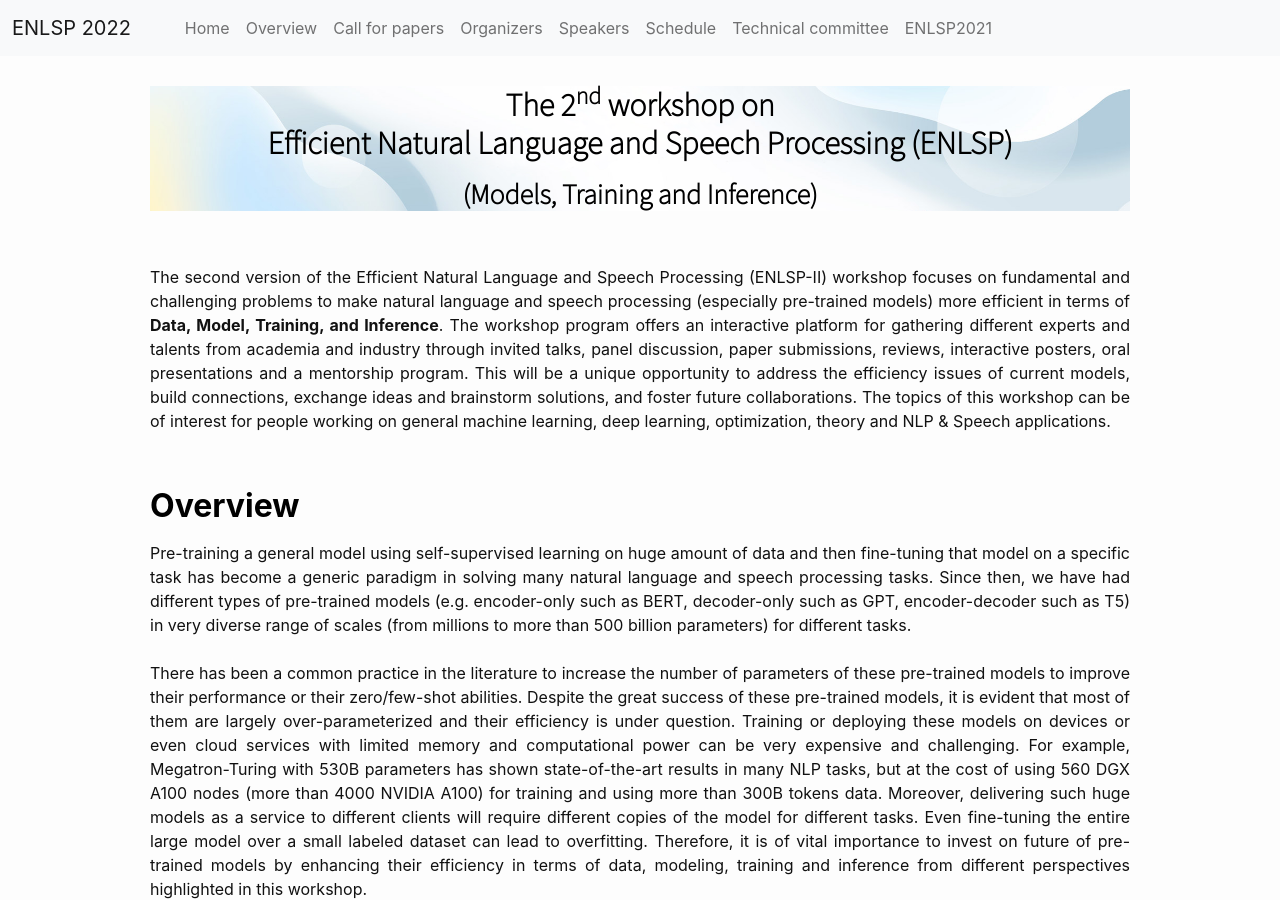
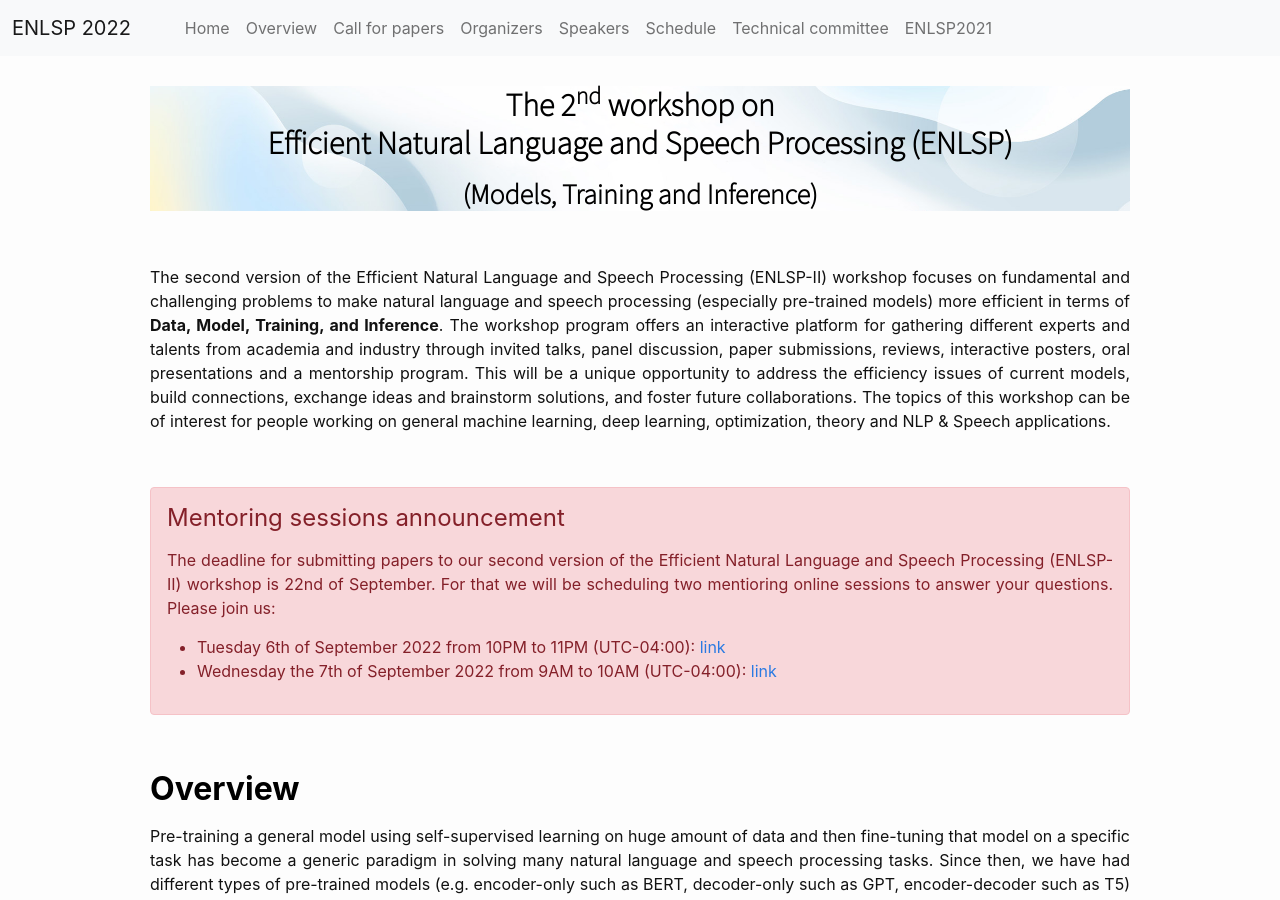
Before and after one commit to neurips2022-enlsp/neurips2022-enlsp.github.io, a Jekyll site: the page built from index.md, in a window 1280 px wide and 900 px high. Built offline with Jekyll 4.4.1, drawn with Linux system fonts in a browser that asks for light colours; nearby versions of some CDN libraries.

Commit message:
Update index.md

```diff
--- a/index.md
+++ b/index.md
@@ -17,6 +17,20 @@ layout: home
 <p>
 The second version of the Efficient Natural Language and Speech Processing (ENLSP-II) workshop focuses on fundamental and challenging problems to make natural language and speech processing (especially pre-trained models) more efficient in terms of <b>Data, Model, Training, and Inference</b>. The workshop program offers an interactive platform for gathering different experts and talents from academia and industry through invited talks, panel discussion, paper submissions, reviews, interactive posters, oral presentations and a mentorship program. This will be a unique opportunity to address the efficiency issues of current models, build connections, exchange ideas and brainstorm solutions, and foster future collaborations. The topics of this workshop can be of interest for people working on general machine learning, deep learning, optimization, theory and NLP & Speech applications.
 </p>
+
+<br>
+
+<div class="alert alert-danger" role="alert">
+  <h4>Mentoring sessions announcement</h4>
+  <p>
+  The deadline for submitting papers to our second version of the Efficient Natural Language and Speech Processing (ENLSP-II) workshop is 22nd of September. For that we will be scheduling two mentioring online sessions to answer your questions. Please join us:
+  <br>
+  <ul>
+	<li>Tuesday 6th of September 2022 from 10PM to 11PM (UTC-04:00): <a href="https://welink.zhumu.com/j/173174265">link</a></li>
+	<li>Wednesday the 7th of September 2022 from 9AM to 10AM (UTC-04:00): <a href="https://welink.zhumu.com/j/633818810">link</a></li>
+  </ul>
+  </p>
+</div>
 
 <br>
 
```
